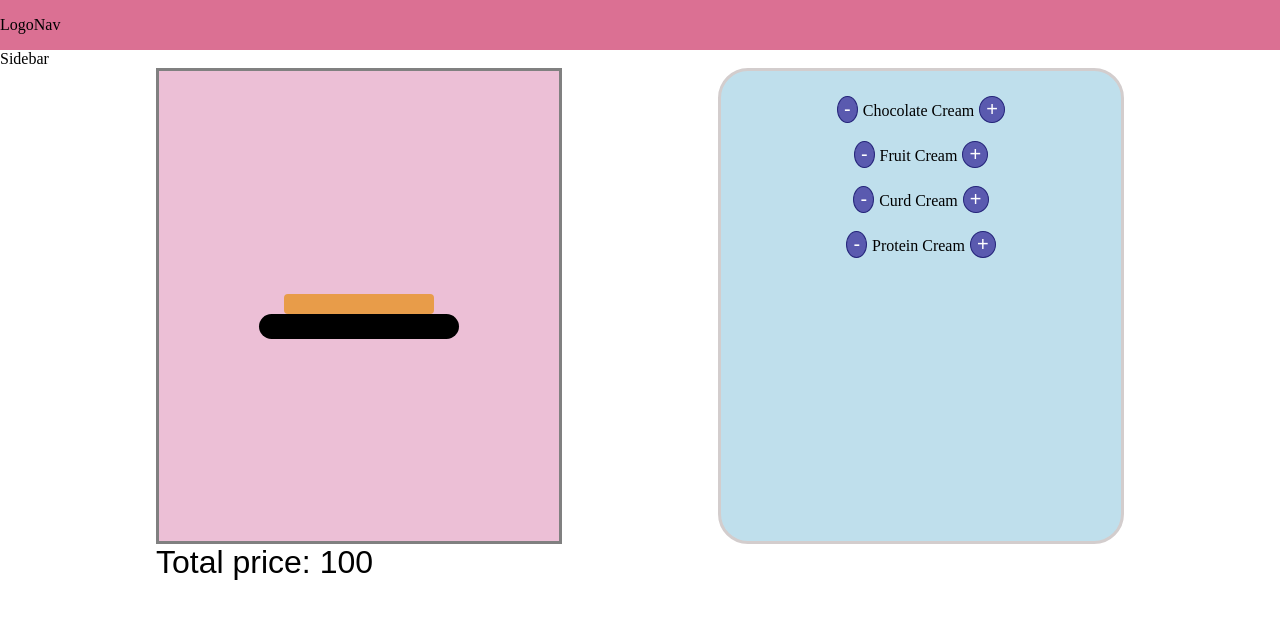
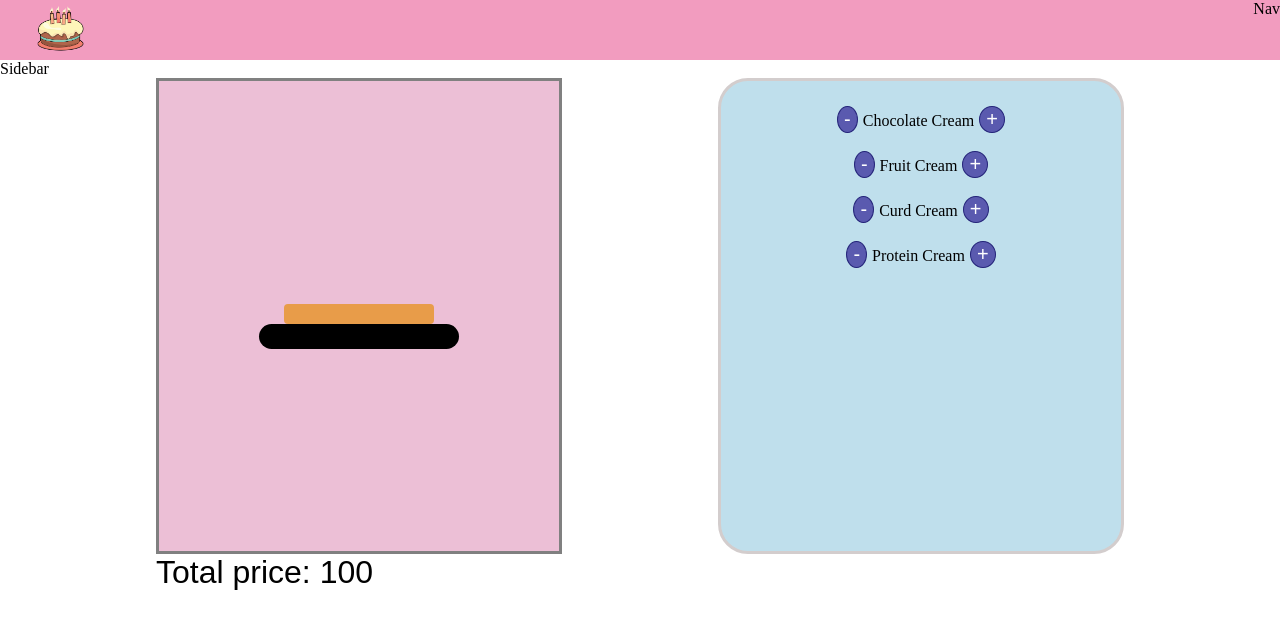
Before and after one commit to Aiperi-Amankulova/cake-builder, a React (Create React App) app: page / in a window 1280 px wide. Shown: the top 628 px of the page. Built offline with nearby package versions, Linux system fonts and the light colour scheme.

Commit message:
Add logo

```diff
--- a/src/components/Layout/Logo/Logo.js
+++ b/src/components/Layout/Logo/Logo.js
@@ -1,10 +1,11 @@
 import React from 'react';
 import classes from './Logo.module.css';
+import logo from "../../../assets/logo.svg";
 
 export default () => {
     return (
       <div className= { classes.Logo}>
-      Logo
+    <img src={logo} />
       </div>
     );
   }
--- a/src/components/Layout/Logo/Logo.module.css
+++ b/src/components/Layout/Logo/Logo.module.css
@@ -0,0 +1,9 @@
+.Logo{
+    display: flex;
+    height: 60px;
+
+    align-items: center;
+}
+.Logo img{
+   width: 120px;
+}
--- a/src/components/Toolbar/Toolbar.module.css
+++ b/src/components/Toolbar/Toolbar.module.css
@@ -1,9 +1,6 @@
 .Toolbar{
-    background-color: palevioletred;
-
-    width: 100%;
-    height: 50px;
+    background-color: #f29cbf;
 
     display: flex;
-    align-items: center;
+    justify-content: space-between;
 }
```
Also changed, not shown: src/assets/logo.svg (added).
